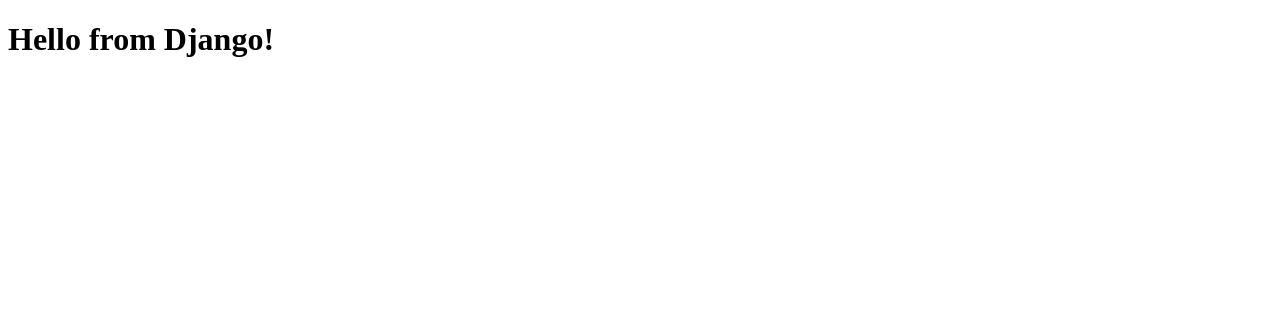
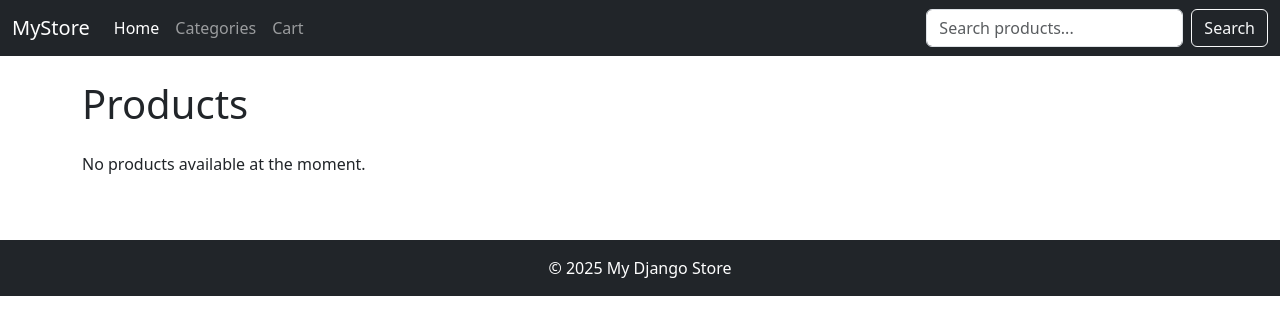
Before and after one commit to YlizaNicole/Ecommerce_django, a Django app: page / in a window 1280 px wide. Shown: the top 335 px of the page. Run offline with Django 5.2, Linux system fonts and the light colour scheme.

Commit message:
adding more nav in home.html

```diff
--- a/store/templates/store/home.html
+++ b/store/templates/store/home.html
@@ -1,10 +1,64 @@
-<!-- store/templates/store/home.html -->
 <!DOCTYPE html>
-<html>
+<html lang="en">
 <head>
+    <meta charset="UTF-8">
     <title>My Django Store</title>
+    <meta name="viewport" content="width=device-width, initial-scale=1">
+    <link href="https://cdn.jsdelivr.net/npm/bootstrap@5.3.2/dist/css/bootstrap.min.css" rel="stylesheet">
 </head>
 <body>
-    <h1>Hello from Django!</h1>
+
+    <!-- Navbar -->
+    <nav class="navbar navbar-expand-lg navbar-dark bg-dark sticky-top">
+        <div class="container-fluid">
+            <a class="navbar-brand" href="#">MyStore</a>
+            <button class="navbar-toggler" type="button" data-bs-toggle="collapse" data-bs-target="#navbarNav">
+                <span class="navbar-toggler-icon"></span>
+            </button>
+
+            <div class="collapse navbar-collapse" id="navbarNav">
+                <ul class="navbar-nav me-auto">
+                    <li class="nav-item"><a class="nav-link active" href="#">Home</a></li>
+                    <li class="nav-item"><a class="nav-link" href="#">Categories</a></li>
+                    <li class="nav-item"><a class="nav-link" href="#">Cart</a></li>
+                </ul>
+                <!-- Search form -->
+                <form class="d-flex" role="search" method="GET" action="">
+                    <input class="form-control me-2" type="search" name="q" placeholder="Search products..." aria-label="Search">
+                    <button class="btn btn-outline-light" type="submit">Search</button>
+                </form>
+            </div>
+        </div>
+    </nav>
+
+    <!-- Main Content -->
+    <div class="container mt-4">
+        <h1 class="mb-4">Products</h1>
+        <div class="row">
+            {% for product in products %}
+            <div class="col-sm-6 col-md-4 col-lg-3 mb-4">
+                <div class="card h-100 shadow-sm">
+                    {% if product.image %}
+                    <img src="{{ product.image.url }}" class="card-img-top" alt="{{ product.name }}">
+                    {% endif %}
+                    <div class="card-body d-flex flex-column">
+                        <h5 class="card-title">{{ product.name }}</h5>
+                        <p class="card-text">₱{{ product.price }}</p>
+                        <a href="#" class="btn btn-primary mt-auto">Add to Cart</a>
+                    </div>
+                </div>
+            </div>
+            {% empty %}
+            <p>No products available at the moment.</p>
+            {% endfor %}
+        </div>
+    </div>
+
+    <!-- Footer -->
+    <footer class="bg-dark text-white text-center py-3 mt-5">
+        &copy; 2025 My Django Store
+    </footer>
+
+    <script src="https://cdn.jsdelivr.net/npm/bootstrap@5.3.2/dist/js/bootstrap.bundle.min.js"></script>
 </body>
 </html>
```
